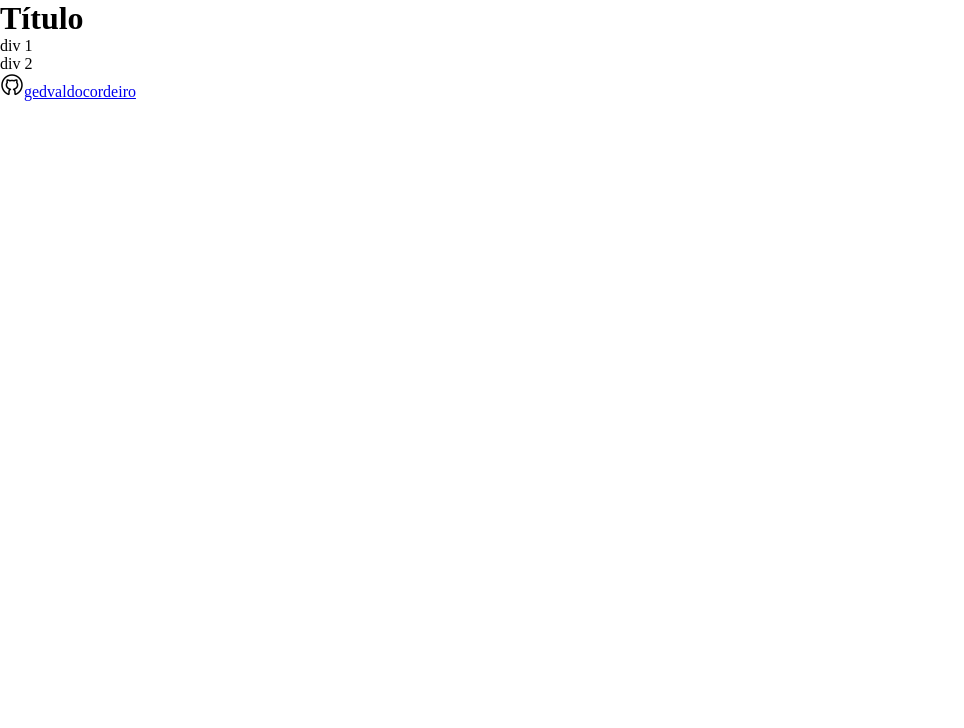
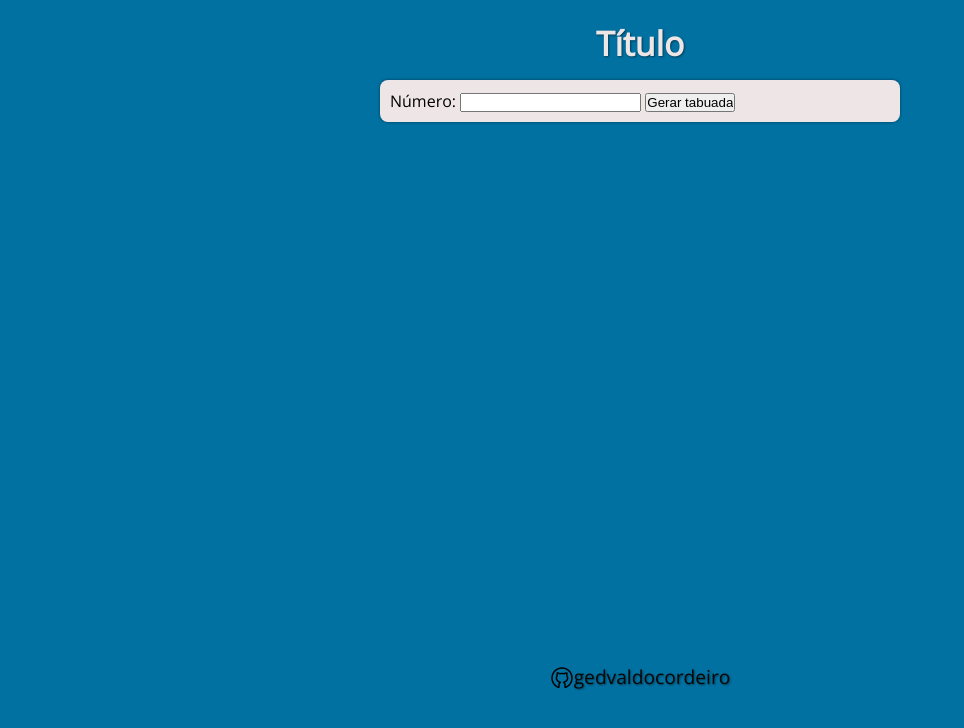
Before and after one commit to gedvaldocordeiro/javascript, a plain HTML site: page Módulo E - Repetições em JS/Exercícios Prospostos/ex02/index.html in a window 1280 px wide. Shown: the whole page, without its empty margins (0-964 px from the left). Drawn offline with nearby package versions, Linux system fonts and the light colour scheme.

Commit message:
Tentativa

```diff
--- a/Módulo E - Repetições em JS/Exercícios Prospostos/ex02/index.html
+++ b/Módulo E - Repetições em JS/Exercícios Prospostos/ex02/index.html
@@ -13,8 +13,18 @@
     </header>
     <main>
         <section id="corpo">
-            <div class="d1">div 1</div>
-            <div class="d2">div 2</div>
+            <div id="d1">
+                <form method="post">
+                    <p>
+                        <label for="tabua">Número: </label>
+                        <input type="number" name="tabua" id="tabua">
+                        <input type="button" value="Gerar tabuada" onclick="multiplicador()">
+                    </p>
+                </form>
+            </div>
+            <div id="d2">
+
+            </div>
         </section>
     </main>
     <footer>
--- a/Módulo E - Repetições em JS/Exercícios Prospostos/ex02/script.js
+++ b/Módulo E - Repetições em JS/Exercícios Prospostos/ex02/script.js
@@ -0,0 +1,10 @@
+function multiplicador(){
+    var tabua = parseInt(window.document.getElementById('tabua').value)
+    var d2 = window.document.getElementById('d2')
+    var resp = ''
+
+    for(var cont = 1; cont <= 10; cont++){
+        resp = tabua * cont
+        d2.innerText = `${tabua} x ${cont} = ${resp}`
+    }
+}
--- a/Módulo E - Repetições em JS/Exercícios Prospostos/ex02/style.css
+++ b/Módulo E - Repetições em JS/Exercícios Prospostos/ex02/style.css
@@ -1,8 +1,76 @@
 @charset "UTF-8";
 
 @import url('https://fonts.googleapis.com/css2?family=Open+Sans&display=swap');
+
+:root{
+    --fot01: 'Open Sans', sans-serif;
+    --cor01: rgb(238, 230, 230);
+    --cor02: #0071a1;
+    --cor03: #B3ECF2;
+    --cor04: #F277A4;
+}
 
 *{
     margin: 0px;
     padding: 0px;
 }
+
+body{
+    background-color: var(--cor02);
+    font-family: var(--fot01);
+    width: 100vw;
+    height: 100vh;
+}
+
+header{
+    width: 100vw;
+    height: 10vh;
+}
+
+header > h1{
+    text-align: center;
+    padding: 20px;
+    font-size: 2.1em;
+    color: var(--cor01);
+    text-shadow: 1px 1px 2px rgba(0, 0, 0, 0.459);
+}
+
+main{
+    width: 100vw;
+    height: 70vh;
+}
+
+main > section#corpo{
+    background-color: var(--cor01);
+    width: 500px;
+    margin: auto;
+    padding: 10px;
+    border-radius: 8px;
+    box-shadow: 0px 0px 3px rgba(0, 0, 0, 0.5);
+}
+
+footer{
+    width: 100vw;
+    height: 20vh;
+}
+
+footer > p{
+    text-align: center;
+    padding: 20px;
+    font-size: 1.2em;
+}
+
+footer > p > a{
+    text-decoration: none;
+    color: #070707;
+    text-shadow: 1px 1px 2px rgba(0, 0, 0, 0.459);
+}
+
+footer > p > a:hover{
+    text-decoration: underline;
+}
+
+footer > p > a > img{
+    position: relative;
+    top: 6px;
+}
```
